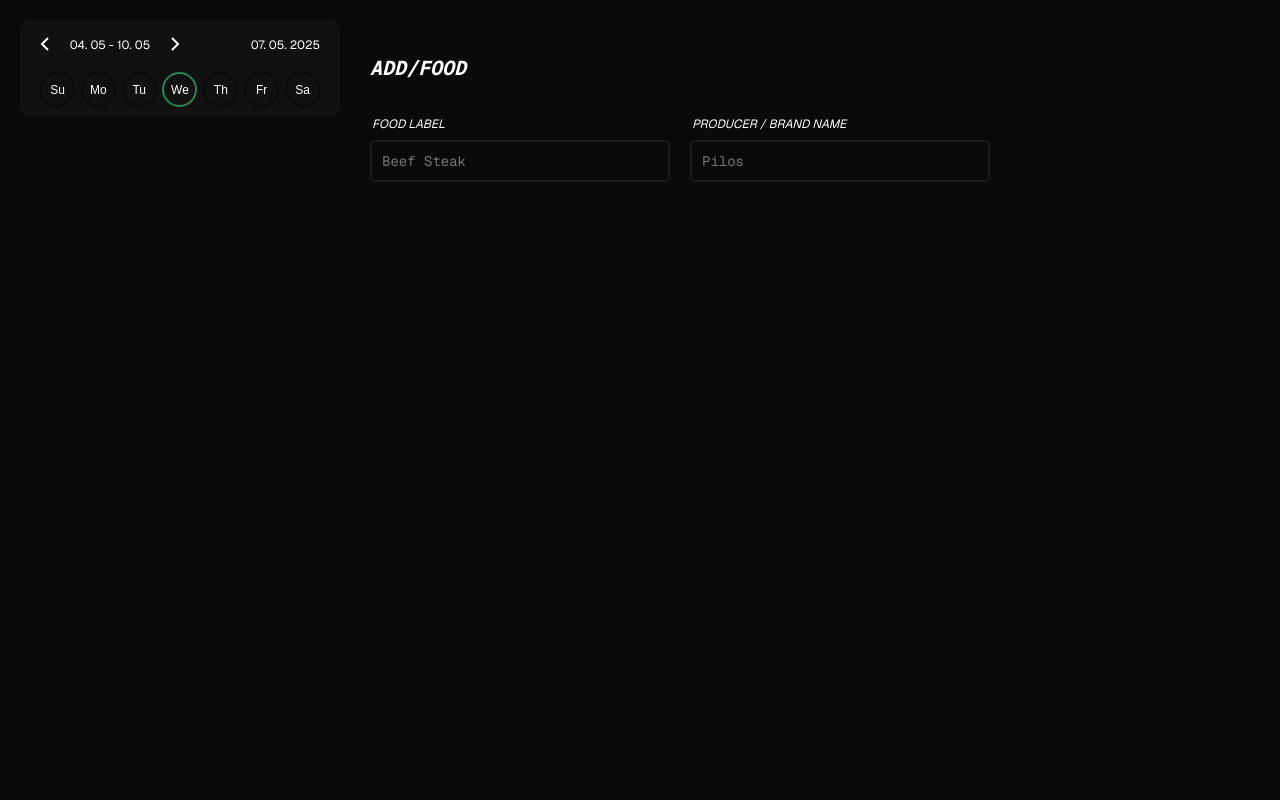
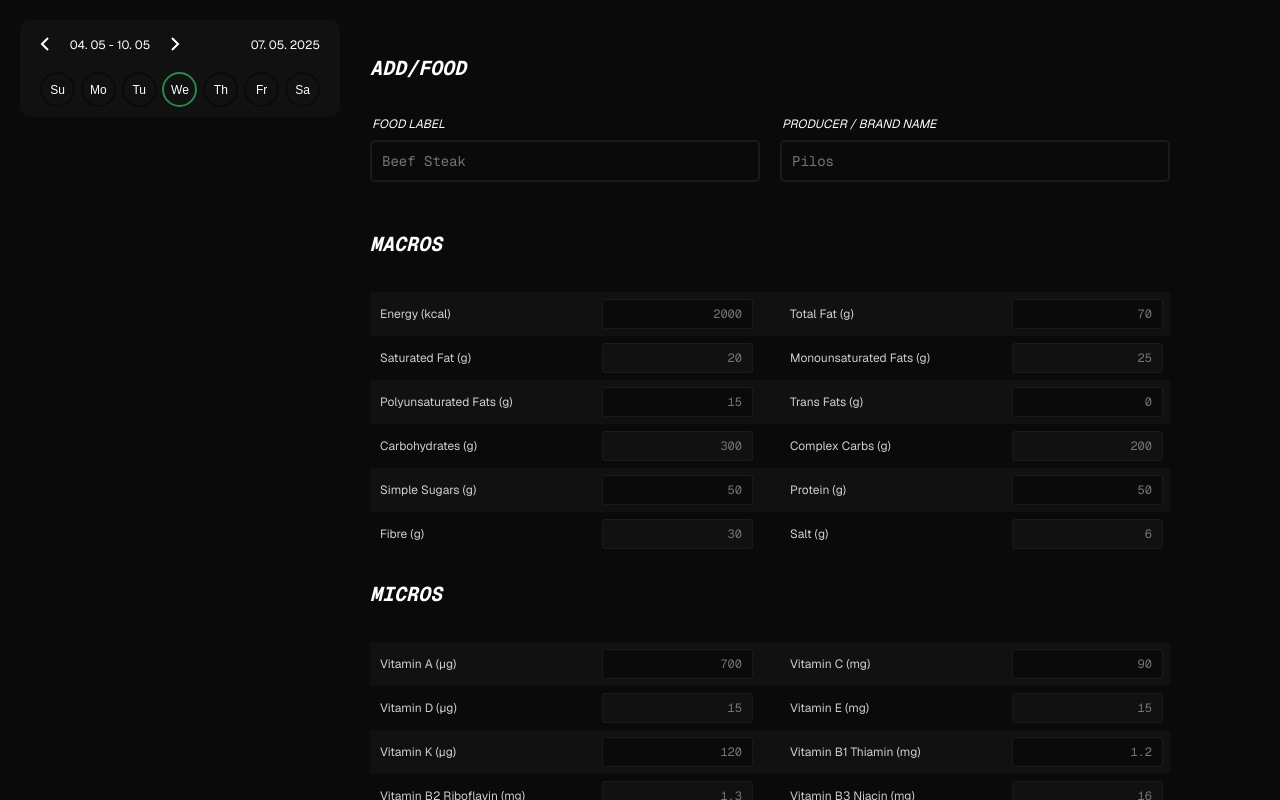
Before and after one commit to viktor-karpinski/vorder2, a Next.js app in the folder app/: page /dashboard/add/food in a window 1280 px wide. Built offline with nearby package versions, Linux system fonts and the light colour scheme.

Commit message:
Table Inputs component

```diff
--- a/app/src/app/dashboard/(nutrition)/add/food/page.jsx
+++ b/app/src/app/dashboard/(nutrition)/add/food/page.jsx
@@ -2,10 +2,70 @@
 
 import { useApi } from "@/api";
 import Input from "@/components/Input";
+import TableInput from "@/components/TableInput";
 
 const AddFood = () => {
 
     const { post } = useApi()
+
+    const  macros_ = [
+        {label: "KCAL", name: "kcal", placeholder: "398"},
+        {label: "Protein", name: "protein", placeholder: "33"},
+        {label: "Fat", name: "fat", placeholder: "35"},
+        {label: "sat. Fat", name: "saturated_fat", placeholder: "19"},
+        {label: "Fat", name: "fat", placeholder: "35"},
+        {label: "sat. Fat", name: "saturated_fat", placeholder: "19"},
+        {label: "Carbs", name: "carbs", placeholder: "3"},
+        {label: "Sugars", name: "sugars", placeholder: "0"},
+        {label: "Fibre", name: "fibre", placeholder: "0"},
+        {label: "Salt", name: "salt", placeholder: "4"},
+    ]
+
+    const macros = [
+        { label: "Energy (kcal)", name: "kcal", placeholder: "2000" },
+        { label: "Total Fat (g)", name: "fat", placeholder: "70" },
+        { label: "Saturated Fat (g)", name: "saturated_fat", placeholder: "20" },
+        { label: "Monounsaturated Fats (g)", name: "monounsaturated_fats", placeholder: "25" },
+        { label: "Polyunsaturated Fats (g)", name: "polyunsaturated_fats", placeholder: "15" },
+        { label: "Trans Fats (g)", name: "trans_fats", placeholder: "0" },
+        { label: "Carbohydrates (g)", name: "carbs", placeholder: "300" },
+        { label: "Complex Carbs (g)", name: "complex_carbs", placeholder: "200" },
+        { label: "Simple Sugars (g)", name: "simple_sugars", placeholder: "50" },
+        { label: "Protein (g)", name: "protein", placeholder: "50" },
+        { label: "Fibre (g)", name: "fibre", placeholder: "30" },
+        { label: "Salt (g)", name: "salt", placeholder: "6" }
+      ];
+
+
+    const micros = [
+        { label: "Vitamin A (µg)", name: "vitamin_a", placeholder: "700" },
+        { label: "Vitamin C (mg)", name: "vitamin_c", placeholder: "90" },
+        { label: "Vitamin D (µg)", name: "vitamin_d", placeholder: "15" },
+        { label: "Vitamin E (mg)", name: "vitamin_e", placeholder: "15" },
+        { label: "Vitamin K (µg)", name: "vitamin_k", placeholder: "120" },
+        { label: "Vitamin B1 Thiamin (mg)", name: "vitamin_b1_thiamin", placeholder: "1.2" },
+        { label: "Vitamin B2 Riboflavin (mg)", name: "vitamin_b2_riboflavin", placeholder: "1.3" },
+        { label: "Vitamin B3 Niacin (mg)", name: "vitamin_b3_niacin", placeholder: "16" },
+        { label: "Vitamin B5 Pantothenic Acid (mg)", name: "vitamin_b5_pantothenic_acid", placeholder: "5" },
+        { label: "Vitamin B6 Pyridoxine (mg)", name: "vitamin_b6_pyridoxine", placeholder: "1.3" },
+        { label: "Vitamin B7 Biotin (µg)", name: "vitamin_b7_biotin", placeholder: "30" },
+        { label: "Vitamin B9 Folate (µg)", name: "vitamin_b9_folate", placeholder: "400" },
+        { label: "Vitamin B12 Cobalamine (µg)", name: "vitamin_b12_cobalamine", placeholder: "2.4" },
+        { label: "Calcium (mg)", name: "calcium", placeholder: "1000" },
+        { label: "Iron (mg)", name: "iron", placeholder: "18" },
+        { label: "Magnesium (mg)", name: "magnesium", placeholder: "400" },
+        { label: "Zinc (mg)", name: "zinc", placeholder: "11" },
+        { label: "Selenium (µg)", name: "selenium", placeholder: "55" },
+        { label: "Potassium (mg)", name: "potassium", placeholder: "4700" },
+        { label: "Sodium (mg)", name: "sodium", placeholder: "2300" },
+        { label: "Phosphorus (mg)", name: "phosphorus", placeholder: "700" },
+        { label: "Copper (mg)", name: "copper", placeholder: "0.9" },
+        { label: "Iodine (µg)", name: "iodine", placeholder: "150" },
+        { label: "Manganese (mg)", name: "manganese", placeholder: "2.3" },
+        { label: "Chromium (µg)", name: "chromium", placeholder: "35" },
+        { label: "Molybdenum (µg)", name: "molybdenum", placeholder: "45" }
+    ];
+
 
     const handleSave = async () => {
         post('food', {}).then((data) => {
@@ -23,6 +83,18 @@ const AddFood = () => {
                 <Input label="food label" type="text" name="label" placeholder="Beef Steak" error="" />
                 <Input label="producer / brand name" name="producer" type="text" placeholder="Pilos" />
             </div>
+
+            <h2>
+                Macros
+            </h2>
+
+            <TableInput inputs={macros} />
+
+            <h2>
+                Micros
+            </h2>
+
+            <TableInput inputs={micros} />
         </form>
     )
 }
--- /dev/null
+++ b/app/src/components/TableInput.jsx
@@ -0,0 +1,34 @@
+const TableInput = ({inputs}) => {
+    const chunkArray = (arr, size) => {
+        const chunks = [];
+
+        for (let i = 0; i < arr.length; i += size) {
+            chunks.push(arr.slice(i, i + size));
+        }
+        return chunks;
+    };
+
+    const inputChunks = chunkArray(inputs, 2);
+
+    return (
+        <article className="table-inputs">
+            {inputChunks.map((group, index) => (
+                <div key={index}>
+                {group.map((input) => (
+                    <label key={input.id || input.name}>
+                    <p>{input.label}</p>
+                    <input
+                        type="text"
+                        name={input.name}
+                        id={input.id}
+                        placeholder={input.placeholder}
+                    />
+                    </label>
+                ))}
+                </div>
+            ))}
+        </article>
+    )
+}
+
+export default TableInput;
--- /dev/null
+++ b/app/src/style/_tableInputs.scss
@@ -0,0 +1,51 @@
+.table-inputs {
+    width: 80rem;
+    border-radius: 0.3rem;
+
+    div {
+        display: flex;
+        flex-direction: row;
+        gap: 2rem;
+
+        border-radius: 0.3rem;
+
+        label {
+            width: 100%;
+            display: flex;
+            flex-direction: row;
+            align-items: center;
+
+            p {
+                width: 60%;
+                padding: 0 1rem;
+                font-size: 1.2rem;
+                opacity: 0.8;
+
+            }
+
+            input {
+                width: 40%;
+                height: 3rem;
+                font-size: 1.2rem;
+                padding: 0 1rem;
+                border-radius: 0.3rem;
+                color: white;
+                border: 1px solid #1c1b1b;
+
+                background-color: #0a0a0a;
+                margin: 0.7rem;
+                text-align: right;
+            }
+        }
+
+        &:nth-of-type(odd) {
+            background-color: #111111;
+        }
+
+        &:nth-of-type(even) {
+            label input {
+                background-color: #111111;
+            }
+        }
+    }
+}
--- a/app/src/style/style.css
+++ b/app/src/style/style.css
@@ -55,10 +55,12 @@ a, button, label, input, textarea {
 #dashboard main {
   width: 100%;
   padding: 3rem 1rem;
+  height: 100vh;
+  overflow-y: scroll;
 }
 
 #dashboard main form {
-  width: 50vw;
+  width: auto;
   color: white;
 }
 
@@ -90,7 +92,7 @@ a, button, label, input, textarea {
       -ms-flex-direction: column;
           flex-direction: column;
   gap: 0.5rem;
-  width: 30rem;
+  width: 39rem;
 }
 
 #dashboard .input-box label {
@@ -205,4 +207,63 @@ a, button, label, input, textarea {
 #calendar-navigation .day-box .day.active {
   border-color: var(--green);
 }
+
+.table-inputs {
+  width: 80rem;
+  border-radius: 0.3rem;
+}
+
+.table-inputs div {
+  display: -webkit-box;
+  display: -ms-flexbox;
+  display: flex;
+  -webkit-box-orient: horizontal;
+  -webkit-box-direction: normal;
+      -ms-flex-direction: row;
+          flex-direction: row;
+  gap: 2rem;
+  border-radius: 0.3rem;
+}
+
+.table-inputs div label {
+  width: 100%;
+  display: -webkit-box;
+  display: -ms-flexbox;
+  display: flex;
+  -webkit-box-orient: horizontal;
+  -webkit-box-direction: normal;
+      -ms-flex-direction: row;
+          flex-direction: row;
+  -webkit-box-align: center;
+      -ms-flex-align: center;
+          align-items: center;
+}
+
+.table-inputs div label p {
+  width: 60%;
+  padding: 0 1rem;
+  font-size: 1.2rem;
+  opacity: 0.8;
+}
+
+.table-inputs div label input {
+  width: 40%;
+  height: 3rem;
+  font-size: 1.2rem;
+  padding: 0 1rem;
+  border-radius: 0.3rem;
+  color: white;
+  border: 1px solid #1c1b1b;
+  background-color: #0a0a0a;
+  margin: 0.7rem;
+  text-align: right;
+}
+
+.table-inputs div:nth-of-type(odd) {
+  background-color: #111111;
+}
+
+.table-inputs div:nth-of-type(even) label input {
+  background-color: #111111;
+}
 /*# sourceMappingURL=style.css.map */
--- a/app/src/style/style.scss
+++ b/app/src/style/style.scss
@@ -54,11 +54,13 @@ a, button, label, input, textarea {
 
     width: 100%;
     padding: 3rem 1rem;
+    height: 100vh;
+    overflow-y: scroll;
 
     form {
       //background-color: #2b854f;
 
-      width: 50vw;
+      width: auto;
       color: white;
 
       h2 {
@@ -82,7 +84,7 @@ a, button, label, input, textarea {
     flex-direction: column;
     gap: 0.5rem;
 
-    width: 30rem;
+    width: 39rem;
 
     label {
       font-size: 1.2rem;
@@ -118,4 +120,5 @@ a, button, label, input, textarea {
 
 
 
-@import 'calendarNavigation'
+@import 'calendarNavigation';
+@import 'tableInputs';
```
Also changed, not shown: 1 other file (tests, documents, lock files or other folders).
